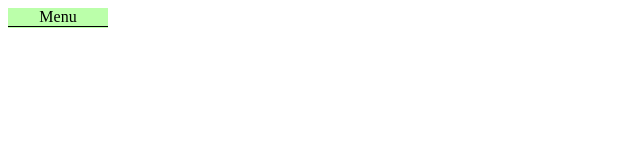
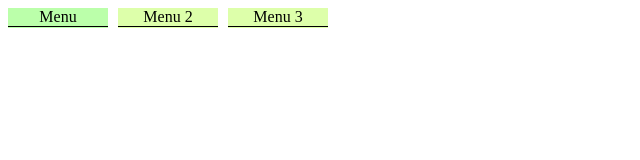
Before and after one commit to ddwdwaw1111/2021FallHomeWork, a plain HTML site: page dropdown.html in a window 1280 px wide. Shown: the whole page, without its empty margins (0-640 px from the left). Drawn offline with Linux system fonts and the light colour scheme.

Commit message:
Dropdown menu 2

```diff
--- a/dropdown.html
+++ b/dropdown.html
@@ -7,6 +7,10 @@
     <meta name="viewport" content="width=device-width, initial-scale=1.0">
     <title>Dropdown Example</title>
     <style>
+        .flex-contianer {
+            display: flex;
+            flex-direction: row;
+        }
         /*dropdown1 by using height*/
 
         .dropdown-container-1 {
@@ -17,6 +21,7 @@
             background-color: #bfa;
             overflow: hidden;
             list-style: none;
+            margin: 0px 10px 0px 0px;
         }
 
         .dropdown-container-1:hover {
@@ -38,9 +43,14 @@
             width: 100px;
             height: 20px;
             text-align: center;
-            background-color: #bdd;
+            background-color: #dfa;
             overflow: hidden;
             list-style: none;
+            margin-right: 10px;
+        }
+
+        .dropdown-container-2:hover {
+            overflow: visible;
         }
 
         .dropdown-header-2 {
@@ -48,6 +58,33 @@
         }
 
         .dropdown-list-2 {
+            background-color: #dfa;
+            list-style: none;
+            margin-top: 0px;
+            padding-left: 0px;
+        }
+        /*dropdown3 by using color */
+
+        .dropdown-container-3 {
+            width: 100px;
+            height: 20px;
+            text-align: center;
+            background-color: #dfa;
+            overflow: hidden;
+            list-style: none;
+        }
+
+        .dropdown-header-3 {
+            border-bottom: 1px black solid;
+        }
+
+        .dropdown-header-3:hover .dropdown-list-3 {
+            visibility: visible;
+        }
+
+        .dropdown-list-3 {
+            visibility: hidden;
+            background-color: #dfa;
             list-style: none;
             margin-top: 0px;
             padding-left: 0px;
@@ -56,6 +93,7 @@
 </head>
 
 <body>
+    <div class="flex-contianer">
 
         <div class="dropdown-container-1">
             <div class="dropdown-header-1">
@@ -69,7 +107,7 @@
             </ul>
         </div>
 
-    <!-- <div class="dropdown-container-2">
+        <div class="dropdown-container-2">
             <div class="dropdown-header-2">
                 Menu 2
             </div>
@@ -79,7 +117,25 @@
                 <li>More</li>
                 <li>And More</li>
             </ul>
-    </div> -->
+        </div>
+
+
+
+        <div class="dropdown-container-3">
+            <div class="dropdown-header-3">
+                Menu 3
+            </div>
+            <ul class="dropdown-list-3">
+                <li>Home</li>
+                <li>Profile</li>
+                <li>More</li>
+                <li>And More</li>
+            </ul>
+        </div>
+
+    </div>
+
+
 </body>
 
 </html>
```
Lines whose indentation alone changed are shown as unchanged.
